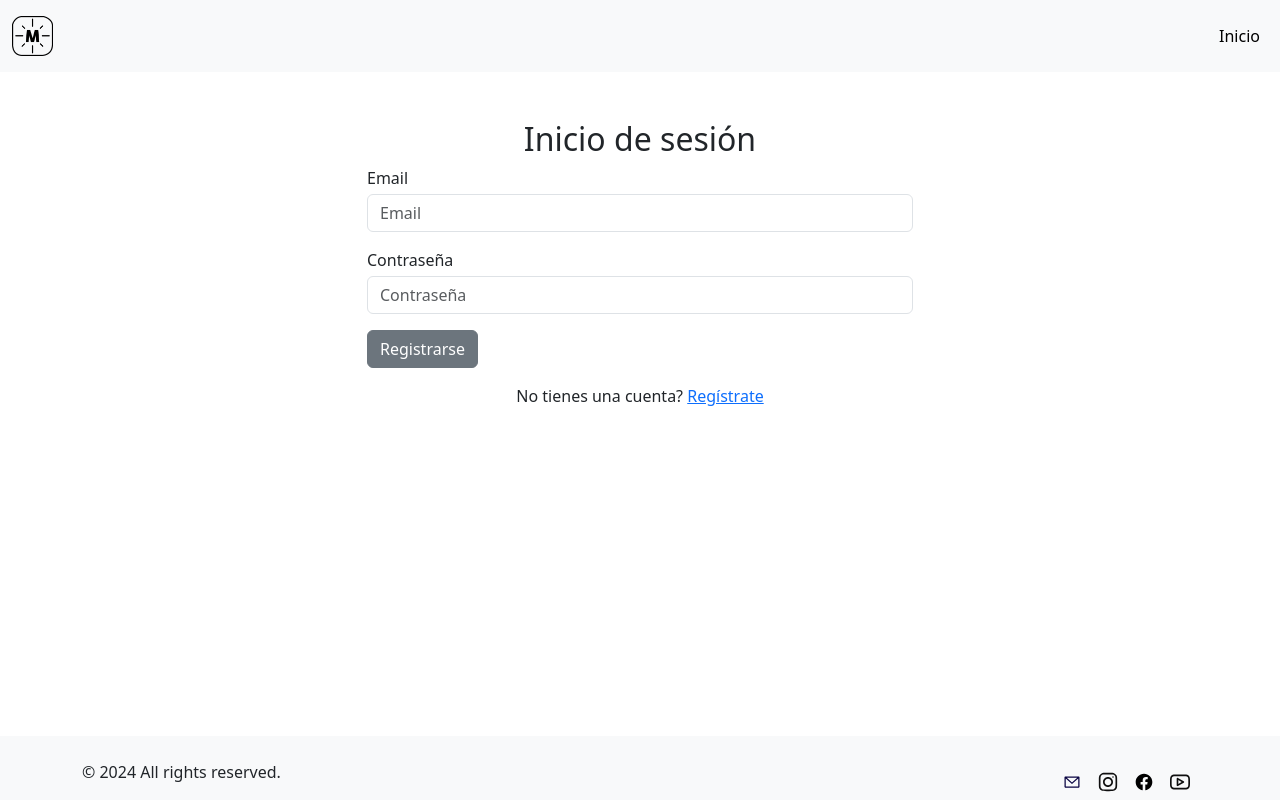
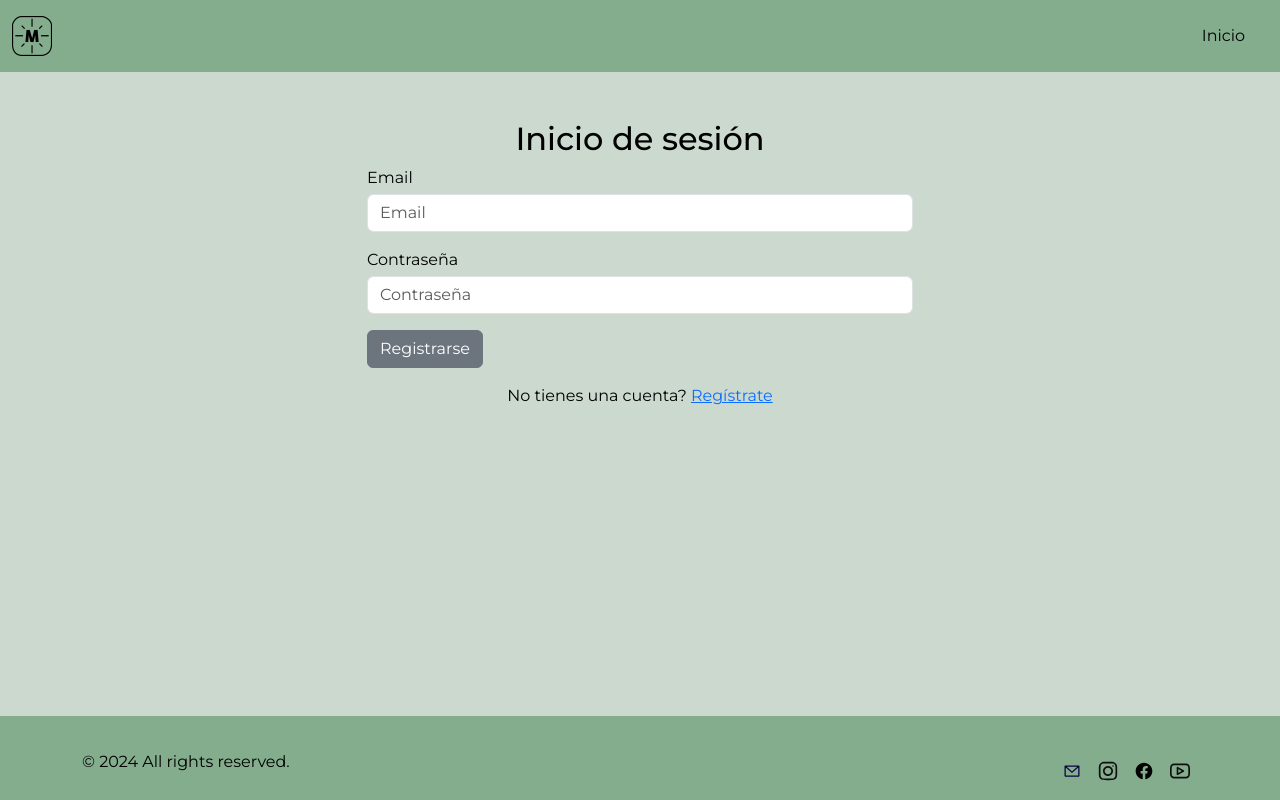
Before and after one commit to franciscogua/CaC-2024, a plain HTML site: page pages/login.html in a window 1280 px wide. Drawn offline with nearby package versions, Linux system fonts and the light colour scheme.

Commit message:
css arreglos pages

```diff
--- a/css/style.css
+++ b/css/style.css
@@ -31,6 +31,4 @@ header{
 .footer-links{
     background-color: var(--color-header-footer);
     padding: 10px;
-    display: flex;
-
 }
--- a/pages/login.html
+++ b/pages/login.html
@@ -4,12 +4,13 @@
     <meta charset="UTF-8">
     <meta name="viewport" content="width=device-width, initial-scale=1">
     <title>Inicio de sesión</title>
+    <link rel="stylesheet" type="text/css" href="../css/style.css">
     <link href="https://cdn.jsdelivr.net/npm/bootstrap@5.3.3/dist/css/bootstrap.min.css" rel="stylesheet" integrity="sha384-QWTKZyjpPEjISv5WaRU9OFeRpok6YctnYmDr5pNlyT2bRjXh0JMhjY6hW+ALEwIH" crossorigin="anonymous">
   </head>
-  <body>
-    <header>
+  <body class="body">
+    <header class="header-pages">
       <!-- Navbar -->
-      <nav class="navbar sticky-top navbar-expand-lg bg-light ">
+      <nav class="navbar sticky-top navbar-expand-lg ">
         <div class="container-fluid">
           <a class="navbar-brand" href="../index.html"><img style="max-height: 40px;" class="logo" src="../images/logo/logo.png"></a>
           <!-- Menu hamburguesa -->
@@ -71,10 +72,10 @@
       </div>
       <!-- Formulario End -->
     </main>
-    <footer>
+    <footer >
       <!-- bottom-content -->
       <!-- To do: Media query en CSS para centrar el copyright y los iconos en disp. movil -->
-      <div id="footer-bottom" class="bg-light fixed-bottom">
+      <div id="footer-bottom" class="footer-links fixed-bottom">
         <div class="container mt-4">
           <div class="row">
             <div class="col-md-12">
```
Also changed, not shown: pages/signup.html (+5 -4 lines).
